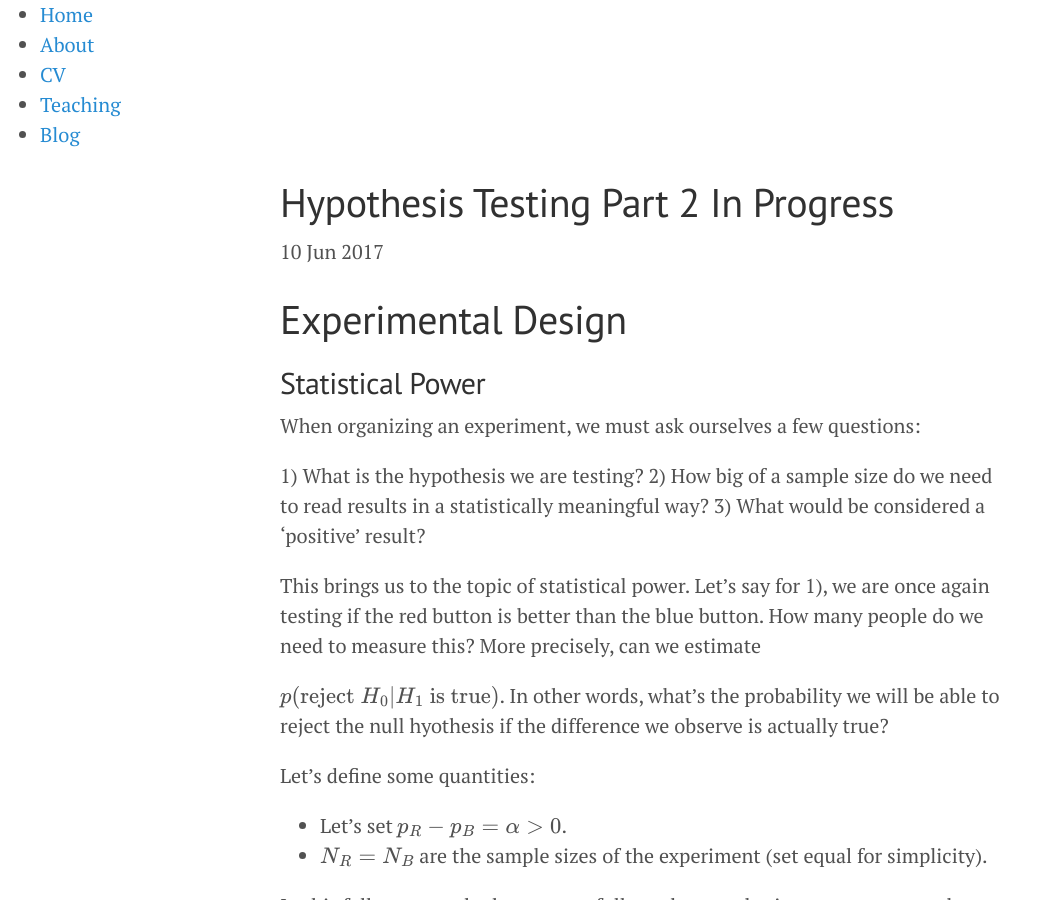
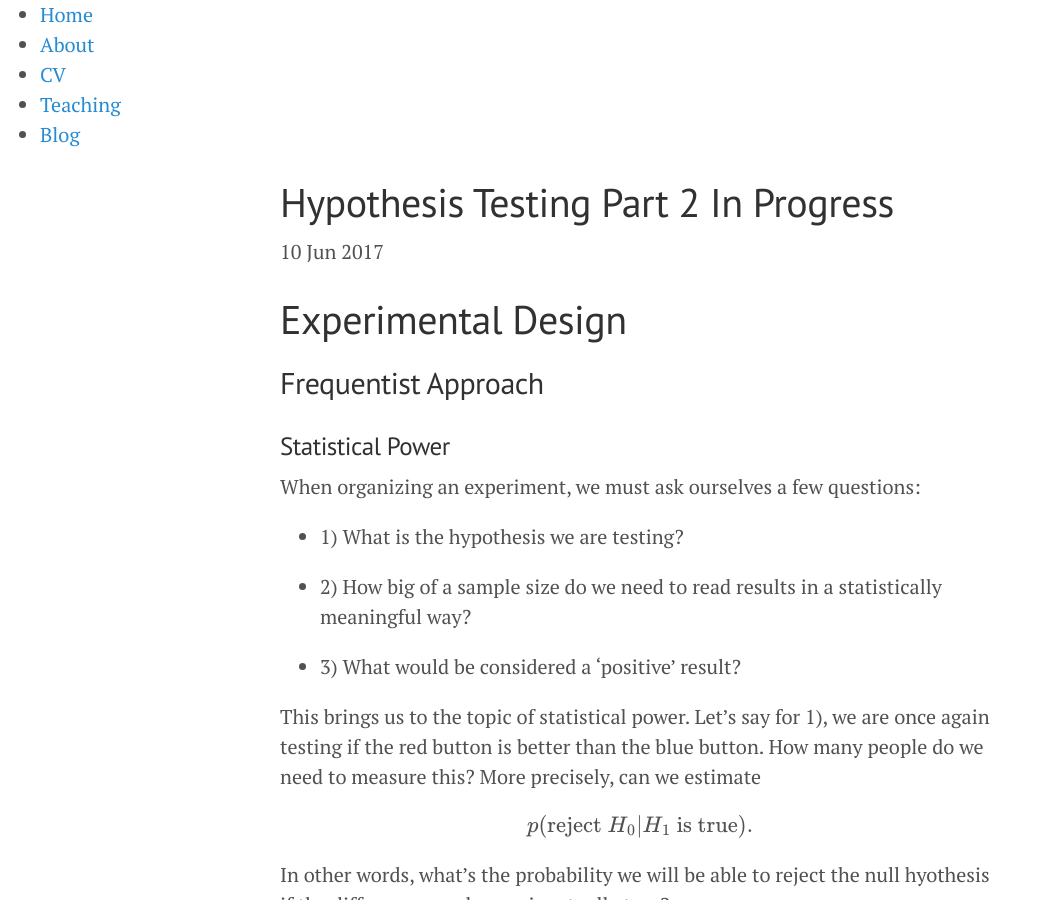
Before and after one commit to doriang102/doriang102.github.io, a Jekyll site: the page built from _posts/2017-06-10-hypothesis-testing-part-2-in-progress.md, in a window 1280 px wide and 900 px high. Shown: the whole window, without its empty margins (0-1043 px from the left). Built offline with Jekyll 4.4.1, drawn with Linux system fonts in a browser that asks for light colours; our own code applies the rules of GitHub Pages for plain Markdown files; formulas are drawn with MathJax 3; some of the changed text lies outside the part shown.

Commit message:
Update 2017-06-10-hypothesis-testing-part-2-in-progress.md

```diff
--- a/_posts/2017-06-10-hypothesis-testing-part-2-in-progress.md
+++ b/_posts/2017-06-10-hypothesis-testing-part-2-in-progress.md
@@ -1,21 +1,29 @@
 
 # Experimental Design
 
-## Statistical Power
+## Frequentist Approach
+
+### Statistical Power
 
 When organizing an experiment, we must ask ourselves a few questions:
 
-1) What is the hypothesis we are testing?
-2) How big of a sample size do we need to read results in a statistically meaningful way?
-3) What would be considered a 'positive' result?
+- 1) What is the hypothesis we are testing?
+
+- 2) How big of a sample size do we need to read results in a statistically meaningful way?
+
+- 3) What would be considered a 'positive' result?
 
 This brings us to the topic of statistical power. Let's say for 1), we are once again testing if the red button is better than the blue button. How many people do we need to measure this? More precisely, can we estimate
 
-$$ p(\textrm{reject } H_0 \rvert H_1 \textrm{ is true})$$. In other words, what's the probability we will be able to reject the null hyothesis if the difference we observe is actually true?
+$$ p(\textrm{reject } H_0 \rvert H_1 \textrm{ is true}).$$
+
+
+In other words, what's the probability we will be able to reject the null hyothesis if the difference we observe is actually true?
 
 Let's define some quantities:
 
 - Let's set $$p_R - p_B = \alpha > 0$$.
+
 - $$N_R = N_B$$ are the sample sizes of the experiment (set equal for simplicity).
 
 
```
